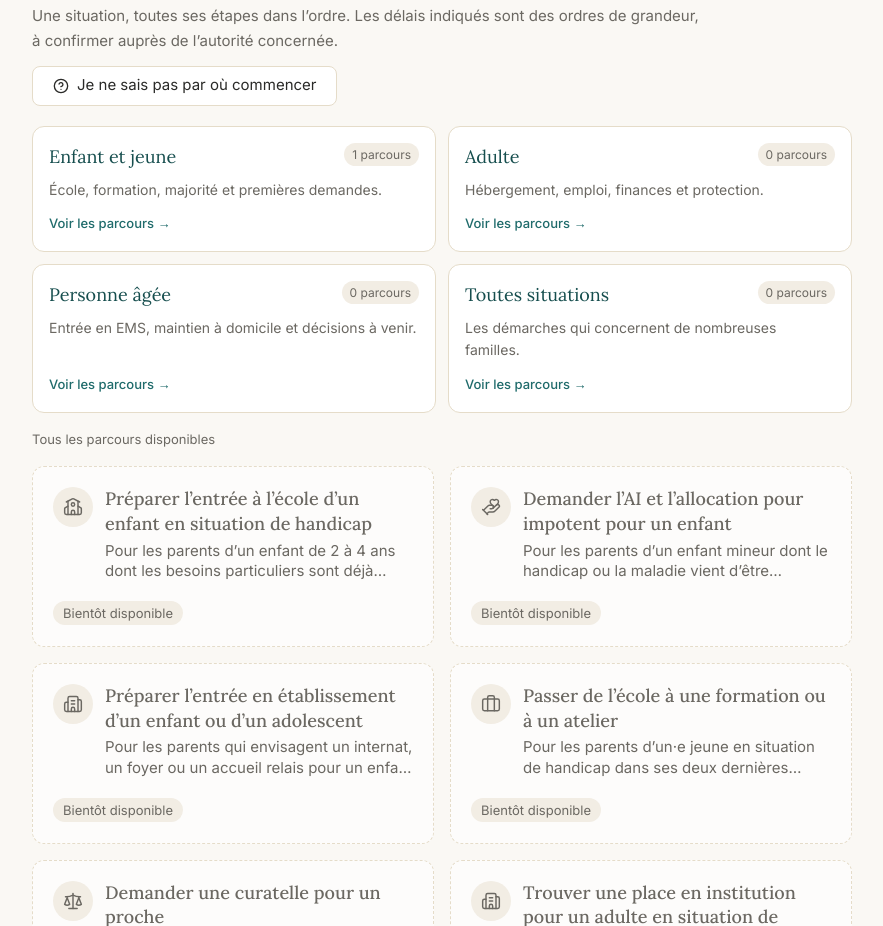
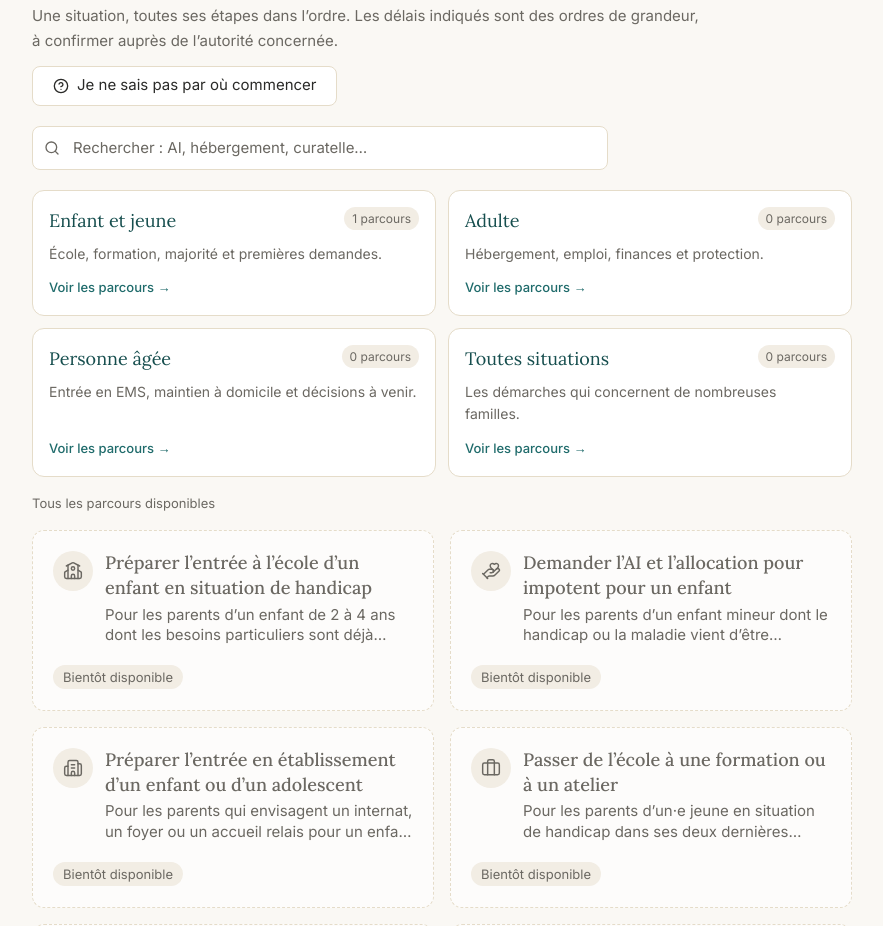
Before and after one commit to francoisrenevier-beep/plateforme-horizon-proche, a Next.js app: page /accueil in a window 1280 px wide. Shown: the part 810-1736 px from the top of the page, without its empty margins (328-1211 px from the left). Built offline with nearby package versions, Linux system fonts and the light colour scheme.

Commit message:
Add journey search to caregiver dashboard

```diff
--- a/app/(app)/accueil/page.tsx
+++ b/app/(app)/accueil/page.tsx
@@ -2,7 +2,7 @@
 
 import { useState } from 'react'
 import Link from 'next/link'
-import { ChevronRight, HelpCircle } from 'lucide-react'
+import { ChevronRight, HelpCircle, Search } from 'lucide-react'
 import { useDossier, parcoursSuivis } from '@/lib/store'
 import { listeParcours, CATEGORIES, type CategorieParcours, parcours as catalogue } from '@/lib/parcours'
 import { situations } from '@/lib/parcours/orientation'
@@ -22,11 +22,14 @@ const descriptionsCategories: Record<CategorieParcours, string> = {
 export default function AccueilPage() {
   const { personne, dossier, titulaire } = useDossier()
   const [filtre, setFiltre] = useState<Filtre>('tous')
+  const [recherche, setRecherche] = useState('')
   const [orientation, setOrientation] = useState(false)
 
   const suivis = parcoursSuivis(dossier)
+  const rechercheNormalisee = recherche.trim().toLocaleLowerCase('fr')
   const disponibles = listeParcours
     .filter((p) => !dossier.parcours[p.id]?.active && (filtre === 'tous' || p.categorie === filtre))
+    .filter((p) => !rechercheNormalisee || `${p.titre} ${p.positionnement} ${p.resume}`.toLocaleLowerCase('fr').includes(rechercheNormalisee))
     // Les parcours ouvrables d'abord, les « bientôt disponibles » ensuite.
     .sort((a, b) => Number(b.publie) - Number(a.publie))
 
@@ -93,6 +96,17 @@ export default function AccueilPage() {
             Je ne sais pas par où commencer
           </BoutonSecondaire>
         </div>
+
+        <label className="relative mt-5 block max-w-xl">
+          <span className="sr-only">Rechercher un parcours</span>
+          <Search className="pointer-events-none absolute left-3 top-1/2 size-4 -translate-y-1/2 text-encre-2" aria-hidden />
+          <input
+            value={recherche}
+            onChange={(event) => setRecherche(event.target.value)}
+            placeholder="Rechercher : AI, hébergement, curatelle…"
+            className="h-11 w-full rounded-md border border-sable-2 bg-card pl-10 pr-4 text-[15px] text-encre outline-none transition-colors placeholder:text-encre-2 focus:border-teal-700 focus:ring-2 focus:ring-teal-700/15"
+          />
+        </label>
 
         <div className="mt-5 grid gap-3 sm:grid-cols-2" role="group" aria-label="Choisir une situation">
           {CATEGORIES.map((c) => {
```
